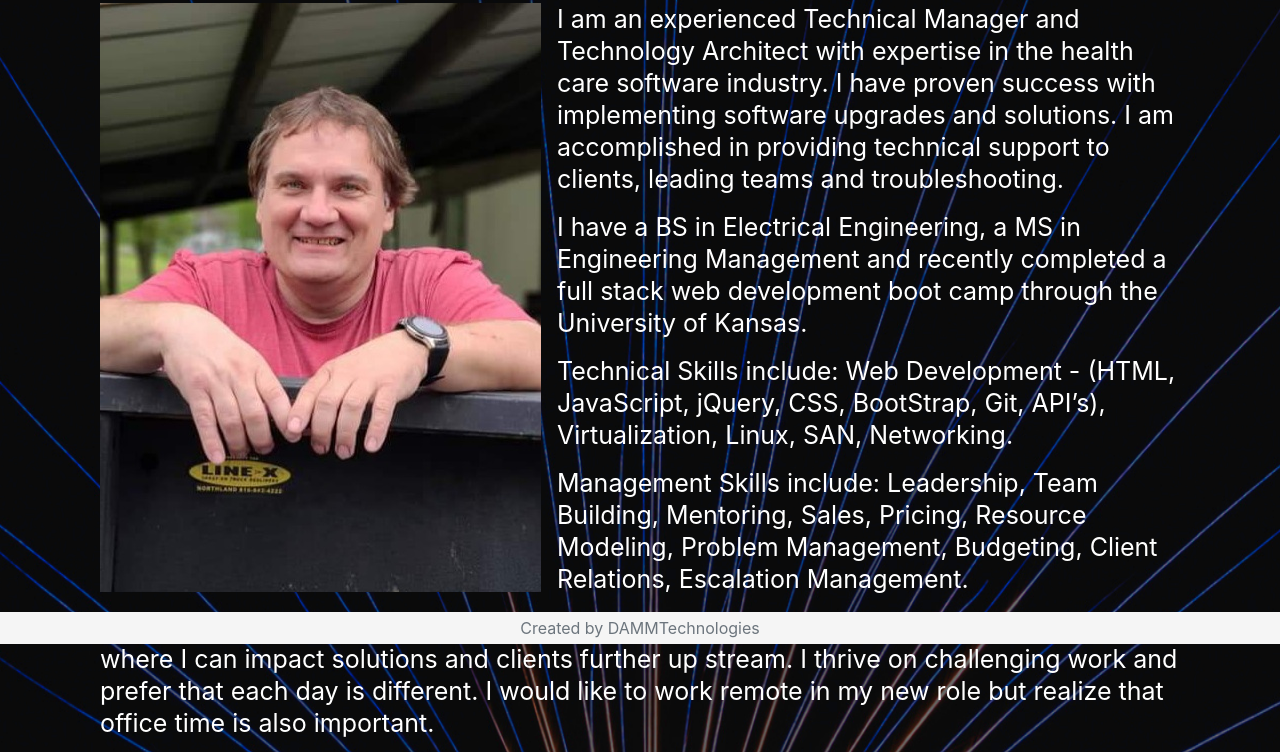
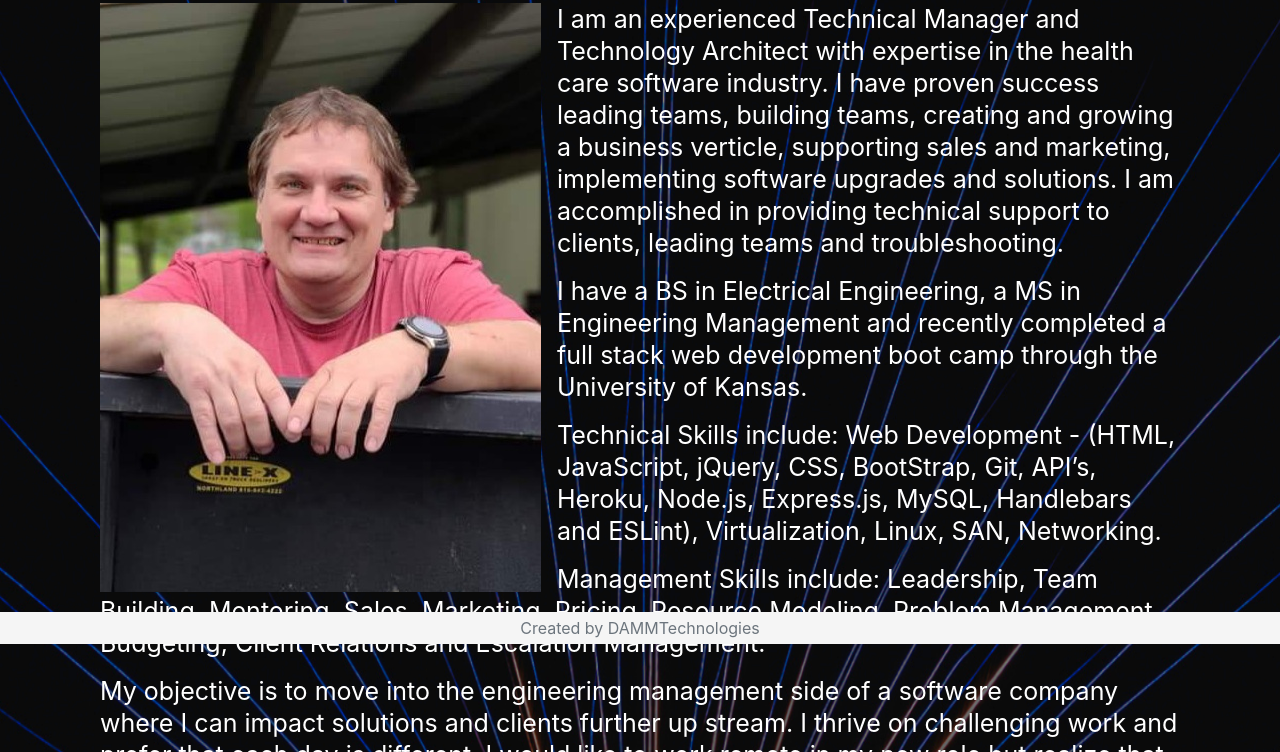
Before and after one commit to cermqm/PortfolioV3, a plain HTML site: page index.html in a window 1280 px wide. Shown: the part 156-908 px from the top of the page. Drawn offline with nearby package versions, Linux system fonts and the light colour scheme.

Commit message:
updated index.html with some additional development technologies and modified some other wording...

```diff
--- a/index.html
+++ b/index.html
@@ -48,14 +48,15 @@
                             <!-- Image for about/home page -->
                         </figure>
                         <!-- Text description for about/home page -->
-                        <p class="text-white abouttext">I am an experienced Technical Manager and Technology Architect with expertise in the health care software industry. I have proven success with implementing software upgrades and solutions. I am accomplished in providing technical
-                            support to clients, leading teams and troubleshooting.
+                        <p class="text-white abouttext">I am an experienced Technical Manager and Technology Architect with expertise in the health care software industry. I have proven success leading teams, building teams,
+                            creating and growing a business verticle, supporting sales and marketing, implementing software upgrades and solutions. I am accomplished in providing technical support to clients, leading teams
+                            and troubleshooting.
                         </p>
                         <p class="text-white abouttext"> I have a BS in Electrical Engineering, a MS in Engineering Management and recently completed a full stack web development boot camp through the University of Kansas.
                         </p>
-                        <p class="text-white abouttext"> Technical Skills include: Web Development - (HTML, JavaScript, jQuery, CSS, BootStrap, Git, API’s), Virtualization, Linux, SAN, Networking.
+                        <p class="text-white abouttext"> Technical Skills include: Web Development - (HTML, JavaScript, jQuery, CSS, BootStrap, Git, API’s, Heroku, Node.js, Express.js, MySQL, Handlebars and ESLint), Virtualization, Linux, SAN, Networking.
                         </p>
-                        <p class="text-white abouttext"> Management Skills include: Leadership, Team Building, Mentoring, Sales, Pricing, Resource Modeling, Problem Management, Budgeting, Client Relations, Escalation Management.
+                        <p class="text-white abouttext"> Management Skills include: Leadership, Team Building, Mentoring, Sales, Marketing, Pricing, Resource Modeling, Problem Management, Budgeting, Client Relations and Escalation Management.
                         </p>
                         <p class="text-white abouttext">My objective is to move into the engineering management side of a software company where I can impact solutions and clients further up stream. I thrive on challenging work and prefer that each day is different. I would like to
                             work remote in my new role but realize that office time is also important.
```
